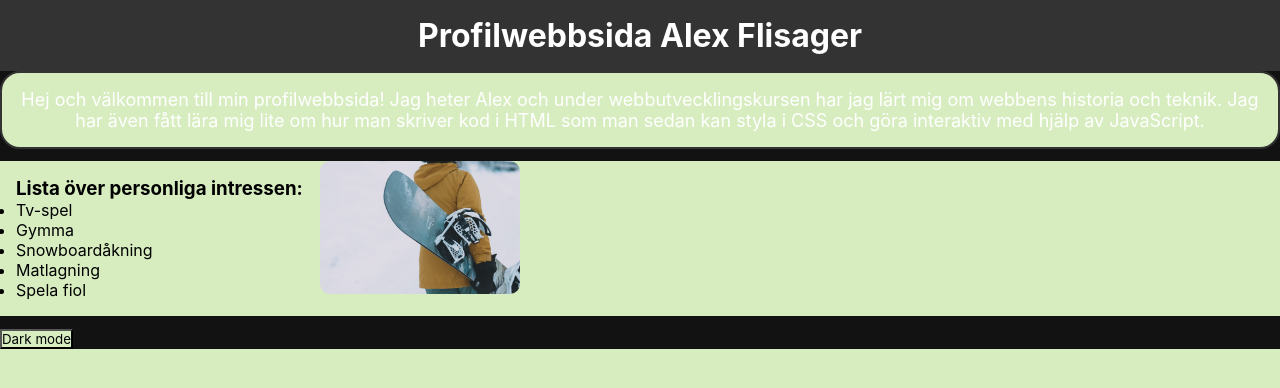
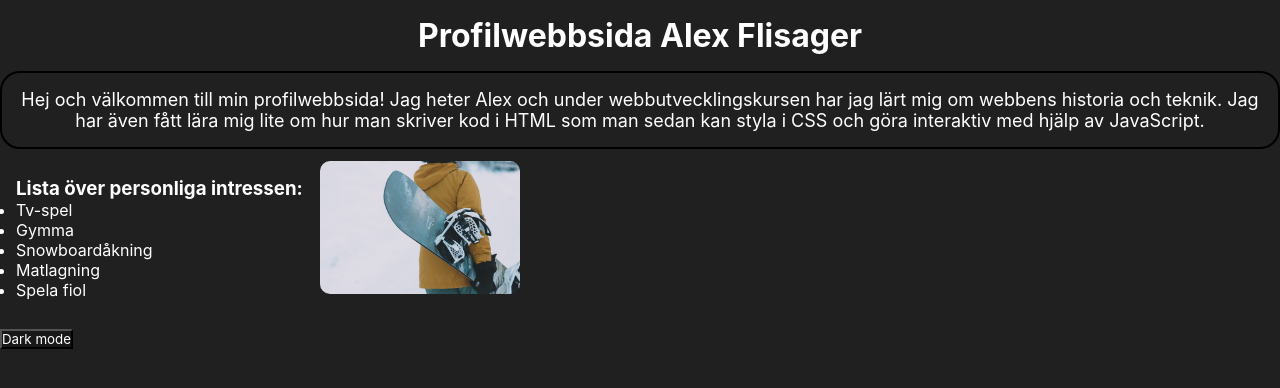
Before and after one commit to Flisan3/TestRepositoryWebb, a plain HTML site: page index.html in a window 1280 px wide. Both pictures are taken after a click on the button "Dark mode". Drawn offline with Linux system fonts and the light colour scheme.

Commit message:
(Add) fix to darkmode button and styling

```diff
--- a/style.css
+++ b/style.css
@@ -2,24 +2,47 @@
   padding: 0;
   margin: 0;
   font-family: "Inter", sans-serif;
-  font-optical-sizing: auto;
   background-color: #d7edc0;
   color: black;
 }
 
+body {
+  background-color: #d7edc0;
+  height: 100vh;
+}
+
+body.dark-mode * {
+  background-color: rgb(24, 24, 24);
+  color: white;
+}
+
 body.dark-mode {
-  background-color: #121212;
+  background-color: rgb(32, 32, 32);
   color: white;
 }
 
 body.dark-mode .topHeader {
-  background-color: #333;
+  background-color: rgb(32, 32, 32);
   color: white;
 }
 
 body.dark-mode .introText {
-  border-color: #333;
+  border-color: black;
   color: white;
+  background-color: rgb(32, 32, 32);
+}
+
+body.dark-mode .introList {
+  background-color: rgb(32, 32, 32);
+}
+
+body.dark-mode .introList * {
+  background-color: rgb(32, 32, 32);
+  color: white;
+}
+
+body.dark-mode .snowboard {
+  background-color: black;
 }
 
 .topHeader{
@@ -45,6 +68,7 @@ body.dark-mode .introText {
     position: relative;
     padding: 16px;
     list-style: none;
+    background-color: #d7edc0;
 }
 
 .snowboard{
```
